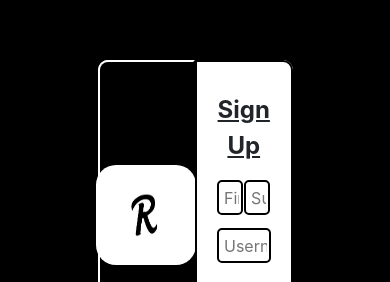
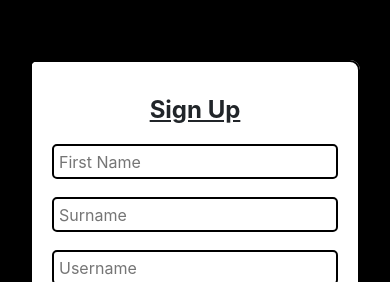
Before and after one commit to Sanjeevan1122003/resumemaker, a website: page public/sign.html in a window 390 px wide. Shown: the part 112-394 px from the top of the page. Drawn offline with nearby package versions, Linux system fonts and the light colour scheme.

Commit message:
Add files via upload

```diff
--- a/public/sign.html
+++ b/public/sign.html
@@ -194,6 +194,31 @@
                 opacity: 0;
             }
         }
+        @media (max-width:786px) {
+            .signup-container{
+                padding: 30px;
+            }
+            .signup-card{
+                width: 100%;
+            }
+            .sign-card-from{
+                width: 100%;
+            }
+            .signup-card-poster{
+                display: none;
+            }
+            .signup-card-from-name-container{
+                flex-direction: column;
+                justify-content: space-around;
+            }
+            .signup-card-from-name-container input{
+                width: 100%;
+                margin-bottom: -30px;
+            }
+            .note{
+                display: none;
+            }
+        }
     </style>
 </head>
 
```
Also changed, not shown: public/login.html (+15 -0 lines).
